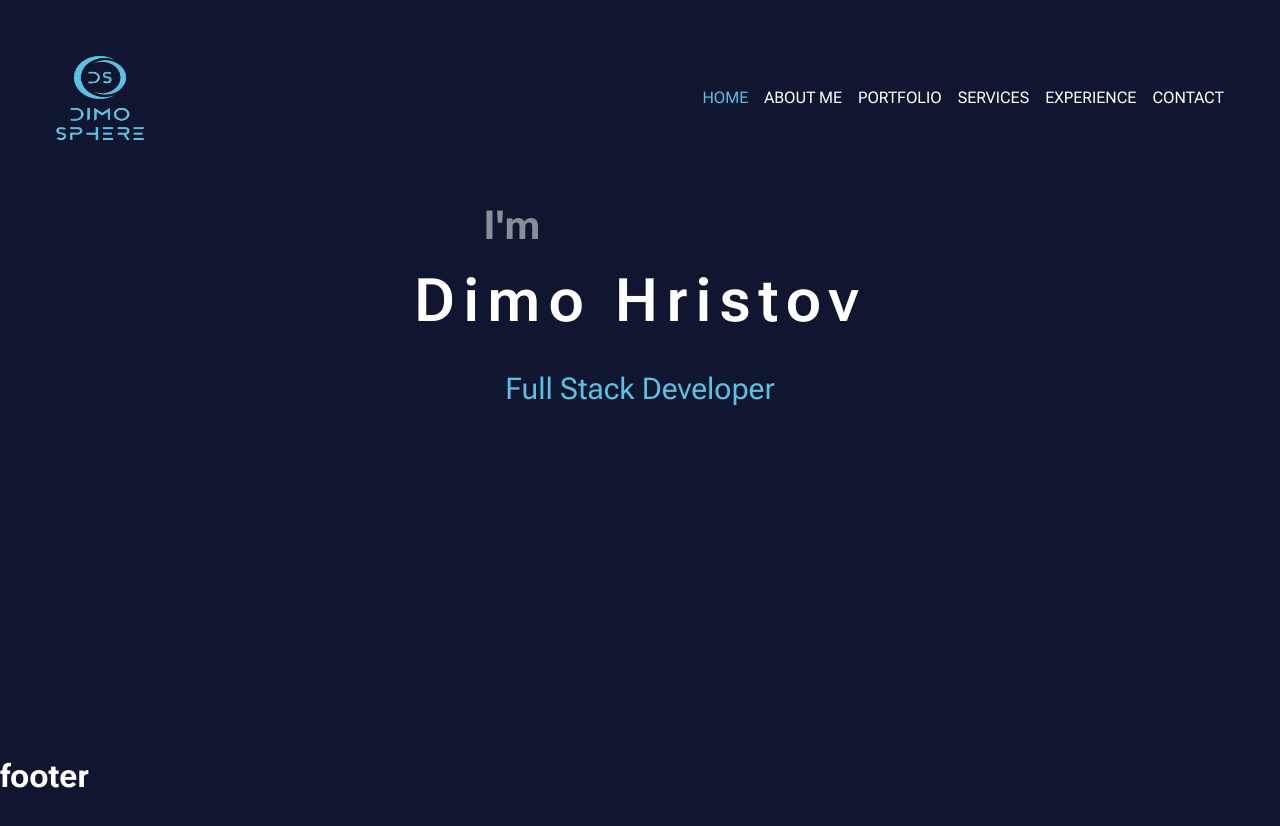
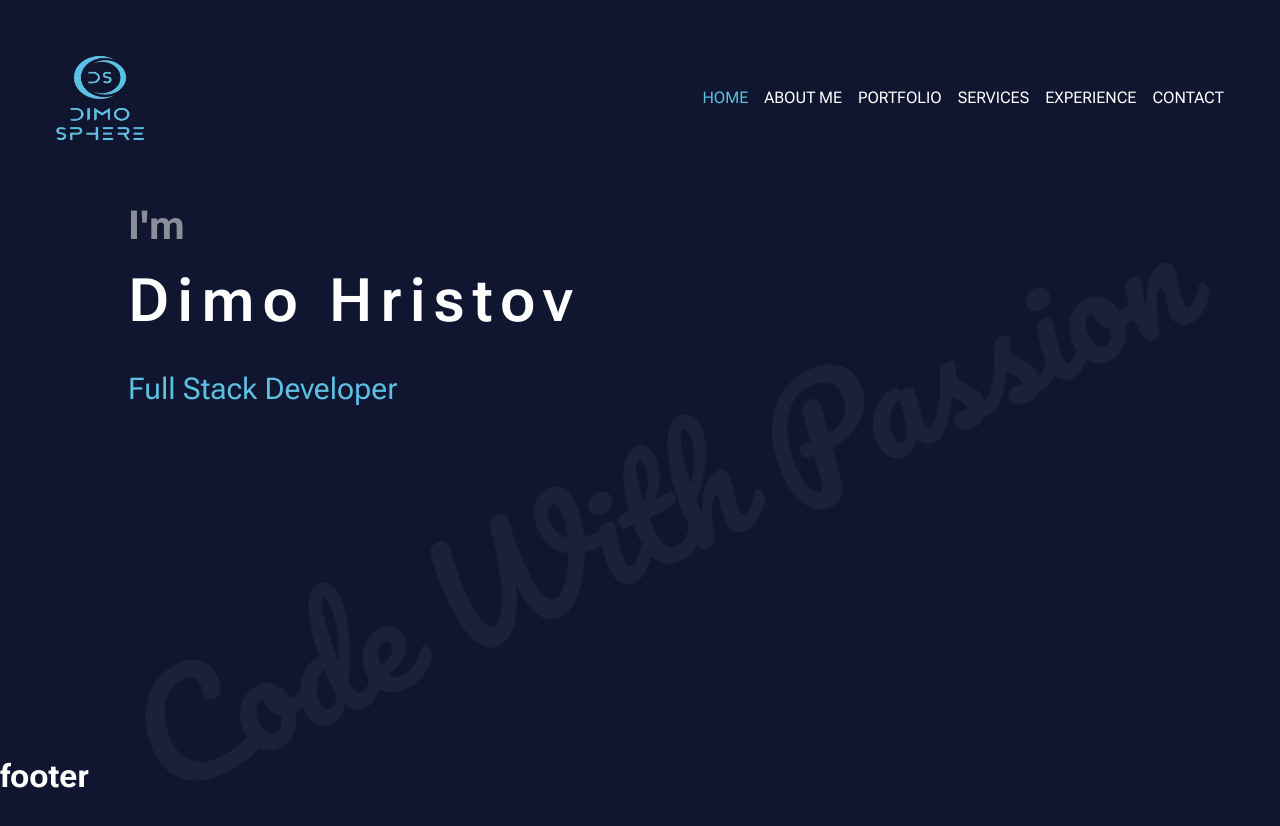
Before and after one commit to Dimo-Hristov/Personal-app, a Next.js app: page / in a window 1280 px wide. Shown: the top 826 px of the page. Before the commit the page ends 800 px from the top, so only its background shows below. Built offline with nearby package versions, Linux system fonts and the light colour scheme.

Commit message:
Add details to homepage

```diff
--- a/src/app/page.module.scss
+++ b/src/app/page.module.scss
@@ -2,6 +2,13 @@
   text-align: center;
   align-self: start;
   margin-top: 40px;
+
+  .text1,
+  .text2,
+  .text3 {
+    width: fit-content;
+    margin-left: 10%;
+  }
 
   .text1 {
     font-size: 40px;
@@ -27,6 +34,52 @@
   }
 }
 
+.text4 {
+  font-size: 140px;
+  font-weight: 500;
+  display: block;
+  transform: rotate(-25deg);
+  right: 50px;
+  top: 400px;
+  position: absolute;
+  color: #1a213b;
+}
+.text4 {
+  font-size: 140px;
+  font-weight: 500;
+  display: block;
+  transform: rotate(-25deg);
+  right: 50px;
+  top: 400px;
+  position: absolute;
+  color: #1a213b;
+  opacity: 0;
+  animation: fadeInAndMove 2.5s forwards;
+}
+
+@keyframes fadeInAndMove {
+  0% {
+    opacity: 0;
+    transform: rotate(-25deg) translateY(-50px);
+  }
+
+  30% {
+    opacity: 0.3;
+  }
+  50% {
+    opacity: 0.5;
+    transform: rotate(-25deg) translateY(0);
+  }
+  70% {
+    opacity: 0.7;
+    transform: rotate(-25deg) translateY(0);
+  }
+  100% {
+    opacity: 1;
+    transform: rotate(-25deg) translateY(0);
+  }
+}
+
 @keyframes text {
   0% {
     color: var(--background-color);
--- a/src/app/page.tsx
+++ b/src/app/page.tsx
@@ -1,5 +1,10 @@
+import { Pacifico} from "next/font/google";
+import styles from "./page.module.scss";
+const pacifico = Pacifico({
+  subsets: ["latin"],
+  weight: "400"
+})
 
-import styles from "./page.module.scss";
 
 export default function Home() {
 
@@ -8,6 +13,7 @@ export default function Home() {
       <p className={styles.text1}>I&#39;m</p>
         <h1 className={styles.text2}>Dimo Hristov</h1>
         <p className={styles.text3}>Full Stack Developer</p>
+        <p className={`${pacifico.className} ${styles.text4}`}>Code With Passion</p>
     </section>
   );
 }
```
